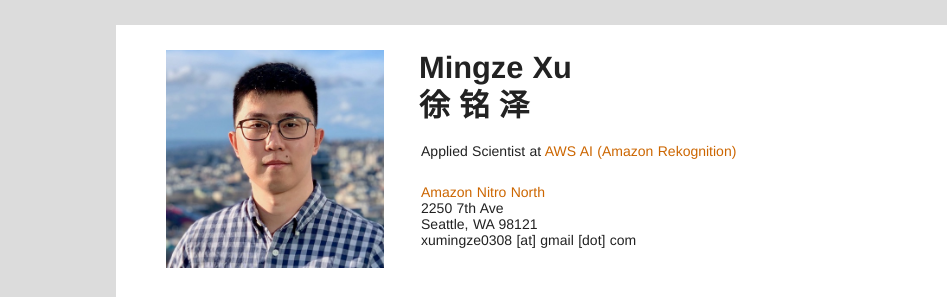
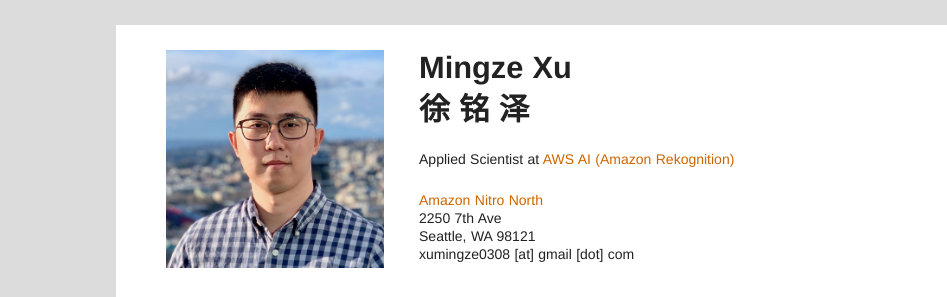
Before and after one commit to xumingze0308/xumingze0308.github.io, a plain HTML site: page index.html in a window 1280 px wide. Shown: the top 297 px of the page, 0-947 px from the left. Drawn offline with Linux system fonts and the light colour scheme.

Commit message:
Update style.css

```diff
--- a/style.css
+++ b/style.css
@@ -52,14 +52,14 @@ plink {
     font-size: 2.2em;
     font-weight: 600;
     font-family: Helvetica, arial, sans-serif;
-    margin-bottom: -6px;
+    margin-bottom: -2px;
 }
 
 #name h2 {
-    font-size: 1em;
+    font-size: 1.0em;
     font-weight: 400;
-    margin-left: 2px;
     font-family: Helvetica, arial, sans-serif;
+    margin-bottom: 2px;
 }
 
 #mainArea {
```
